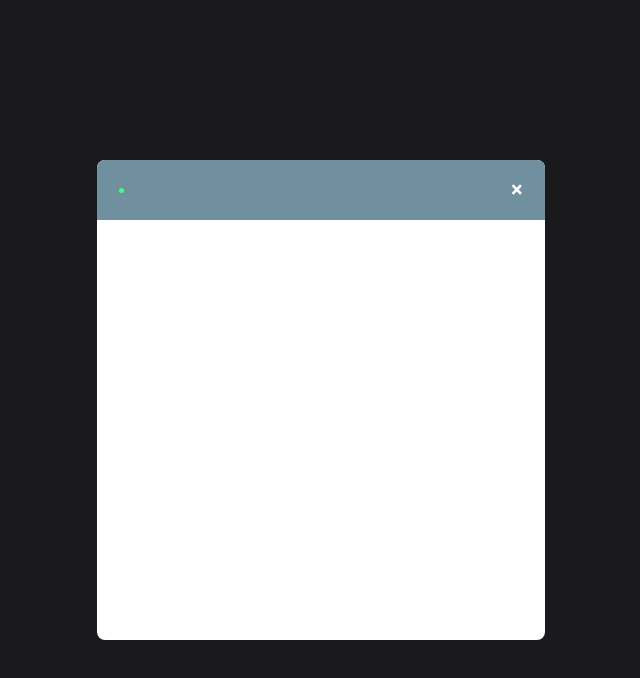
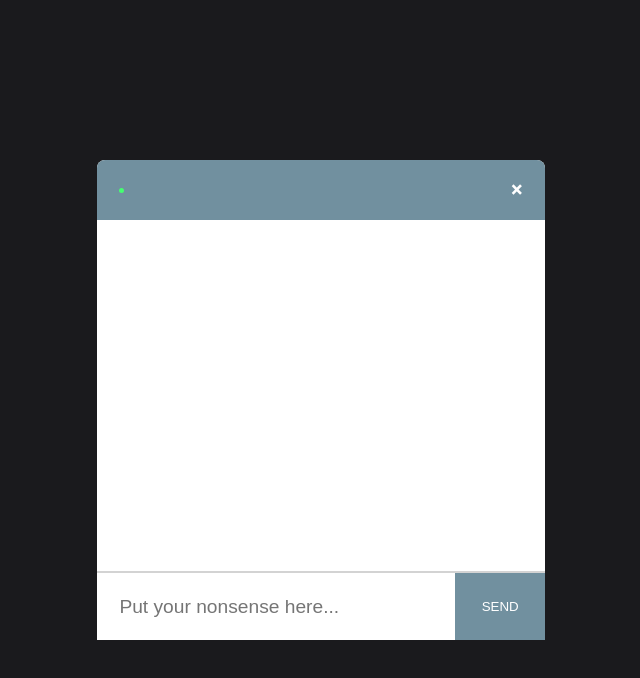
Before and after one commit to Georgin01/Web-chat-app-example-using-socket.io, a React (Create React App) app in the folder client/: page /chat in a window 1280 px wide. Shown: the top 678 px of the page, without its empty margins (319-959 px from the left). Built offline with nearby package versions, Linux system fonts and the light colour scheme; no server answers.

Commit message:
Create the Input component

```diff
--- a/client/src/components/Chat/Chat.js
+++ b/client/src/components/Chat/Chat.js
@@ -4,6 +4,7 @@
 
 import './Chat.css';
 import ChatBar from '../ChatBar/ChatBar';
+import Input from '../Input/Input';
 
 let socket;
 
@@ -46,6 +47,8 @@
         <div className="chatContainer">
             <div className="container">
                 <ChatBar room={ room }/>
+
+                <Input  message={ message } setMessage={setMessage} sendMessage={sendMessage}/>
             </div>
         </div>
     );
--- /dev/null
+++ b/client/src/components/Input/Input.css
@@ -0,0 +1,26 @@
+.inputForm {
+    display: flex;
+    border-top: 2px solid #D3D3D3;
+}
+
+.input {
+    border: none;
+    padding: 5%;
+    width: 80%;
+    font-size: 1.2em;
+}
+
+input:focus, textarea:focus, select:focus{
+    outline: none;
+}
+
+.sendBtn {
+    color: #fff !important;
+    text-transform: uppercase;
+    text-decoration: none;
+    background: #71909f;
+    padding: 20px;
+    display: inline-block;
+    border: none;
+    width: 20%;
+}
--- /dev/null
+++ b/client/src/components/Input/Input.js
@@ -0,0 +1,21 @@
+import React from 'react';
+
+import './Input.css';
+
+const Input = ({ message, setMessage, sendMessage }) => {
+    return(
+        <form className="inputForm">
+            <input type="text"
+                   className="input"
+                   placeholder="Put your nonsense here..."
+                   value={ message }
+                   onChange={ event => setMessage(event.target.value) }
+                   onKeyPress={ event => event.key === 'Enter' ? sendMessage(event) : null }
+            />
+            <button className="sendBtn" onClick={ event => sendMessage(event)}>Send</button>
+        </form>
+    );
+
+};
+
+export default Input;
```
